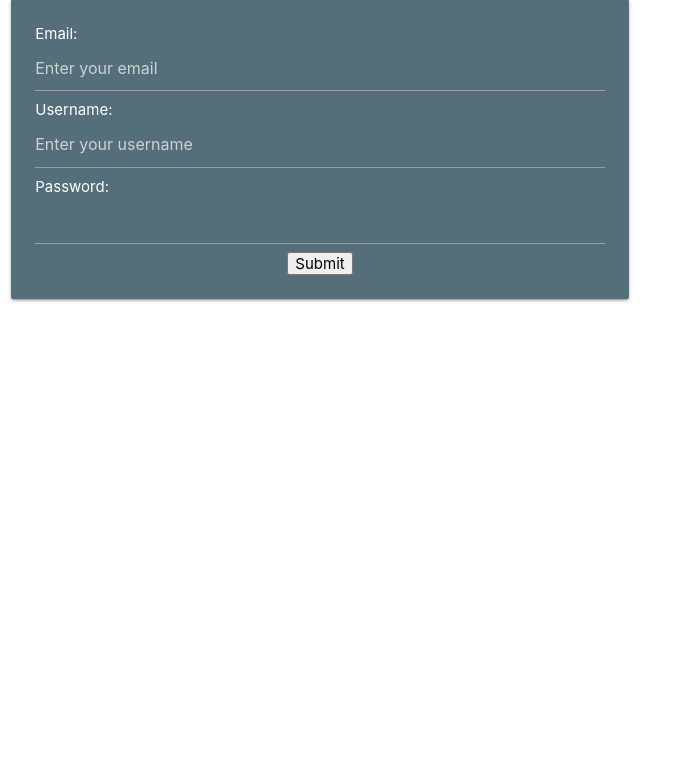
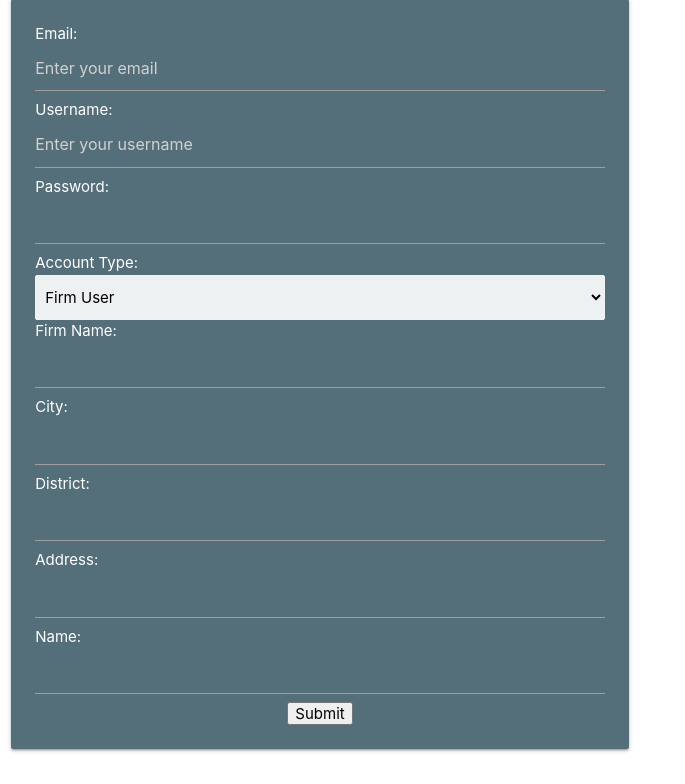
Before and after one commit to msteknoadam/Bilkent2022-2023-Fall-CTIS256-TermProject, a PHP site: page /register.php in a window 1280 px wide. Shown: the part 215-999 px from the top of the page, without its empty margins (0-685 px from the left). Before the commit the page ends 517 px from the top, so only its background shows below. Run offline with PHP 8.4, Linux system fonts and the light colour scheme.

Commit message:
(WIP) Register page improvements

```diff
--- /dev/null
+++ b/assets/js/register.js
@@ -0,0 +1,16 @@
+function adjustInputs() {
+	if ($("#firmOption").isSelected()) {
+		$("#firmInputs").show();
+		$("#nameInput").hide();
+	} else {
+		$("#firmInputs").hide();
+		$("#nameInput").show();
+	}
+}
+
+$(function () {
+	adjustInputs();
+	$("#typeSelector").change(function () {
+		adjustInputs();
+	});
+});
--- a/register.php
+++ b/register.php
@@ -3,6 +3,12 @@ extract($_POST);
 $email_error = false;
 $username_error = false;
 $password_error = false;
+$userclass_error = false;
+$firmname_error = false;
+$city_error = false;
+$district_error = false;
+$address_error = false;
+$name_error = false;
 $email_taken = false;
 $username_taken = false;
 if (isset($submit)) {
@@ -14,6 +20,28 @@ if (isset($submit)) {
     }
     if (!isset($password) || strlen(trim($password)) == 0) {
         $password_error = true;
+    }
+    if (!isset($userclass) || in_array($userclass, array("firm", "instructor", "student"))) {
+        $userclass_error = true;
+    }
+
+    if ($userclass == "firm") {
+        if (!isset($firmname) || strlen(trim($firmname)) == 0) {
+            $firmname_error = true;
+        }
+        if (!isset($city) || strlen(trim($city)) == 0) {
+            $city_error = true;
+        }
+        if (!isset($district) || strlen(trim($district)) == 0) {
+            $district_error = true;
+        }
+        if (!isset($address) || strlen(trim($address)) == 0) {
+            $address_error = true;
+        }
+    } else {
+        if (!isset($name) || strlen(trim($name)) == 0) {
+            $name_error = true;
+        }
     }
 
     if ($email_error == false && $username_error == false && $password_error == false) {
@@ -32,8 +60,8 @@ if (isset($submit)) {
         }
 
         if ($email_taken == false && $username_taken == false) {
-            $stmt = $db->prepare("INSERT INTO users (email,username,password) values (?,?,?)");
-            $stmt->execute([$email, $username, $password]);
+            $stmt = $db->prepare("INSERT INTO users (email,username,password,userclass) values (?,?,?,?)");
+            $stmt->execute([$email, $username, $password, $userclass]);
             $userid = (int) $db->lastInsertId();
             session_start();
             $_SESSION["user"] = ["id" => $userid];
@@ -56,6 +84,9 @@ if (isset($submit)) {
             margin: auto;
             display: block;
         }
+        #typeSelector {
+            display: block;
+        }
     </style>
 </head>
 
@@ -76,6 +107,26 @@ if (isset($submit)) {
                         <input type="text" name="username" placeholder="Enter your username">
                         <p>Password: <?=$password_error ? "Please enter your password !!" : ""?> </p>
                         <input type="password" name="password">
+                        <p>Account Type: <?=$userclass_error ? "Please select your account type !!" : ""?></p>
+                        <select name="userclass" id="typeSelector">
+                            <option value="firm" id="firmOption">Firm User</option>
+                            <option value="instructor">Instructor User/Project Advisor User</option>
+                            <option value="student">Student User</option>
+                        </select>
+                        <div id="firmInputs">
+                            <p>Firm Name: <?=$firmname_error ? "Please enter your firm's name !!" : ""?> </p>
+                            <input type="text" name="firmname">
+                            <p>City: <?=$city_error ? "Please enter your firm's city !!" : ""?> </p>
+                            <input type="text" name="city">
+                            <p>District: <?=$district_error ? "Please enter your firm's district !!" : ""?> </p>
+                            <input type="text" name="district">
+                            <p>Address: <?=$address_error ? "Please enter your firm's address !!" : ""?> </p>
+                            <input type="text" name="address">
+                        </div>
+                        <div id="nameInput">
+                            <p>Name: <?=$name_error ? "Please enter your name !!" : ""?> </p>
+                            <input type="text" name="name">
+                        </div>
                         <input class="inp" type="submit" name="submit">
                     </form>
                 </div>
@@ -84,6 +135,7 @@ if (isset($submit)) {
 
     </div>
 
+    <script src="assets/js/register.js"></script>
 </body>
 
 </html>
```
